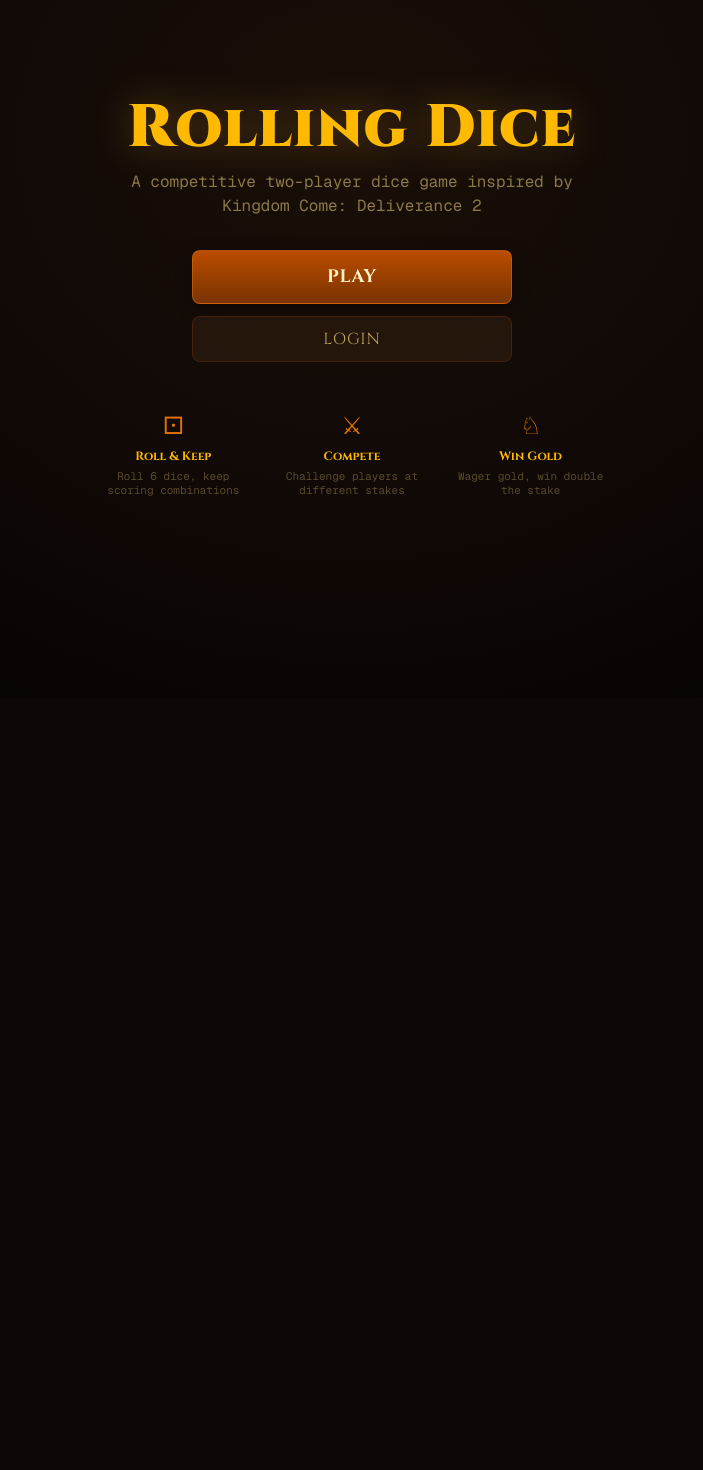
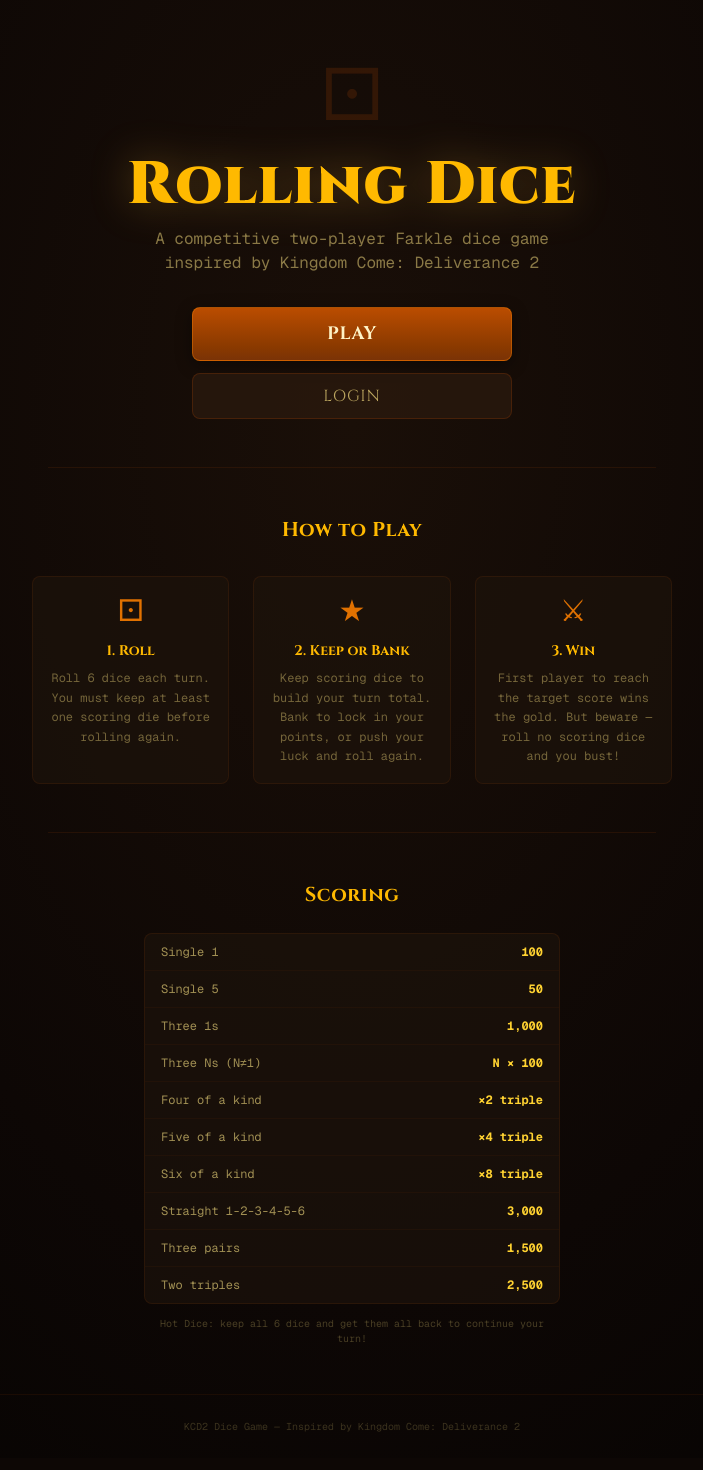
Before and after one commit to Emirhan58/dice-game-frontend, a Next.js app: page / in a window 1280 px wide. Shown: the part 102-1572 px from the top of the page, without its empty margins (288-991 px from the left). Before the commit the page ends 800 px from the top, so only its background shows below. Built offline with nearby package versions, Linux system fonts and the light colour scheme; no server answers.

Commit message:
fix: update scoring rules to match KCD2 values
Straight 1-6 now scores 3000 (was 1500), three pairs scores 1500
(was 750), and add new two triples combination worth 2500.

```diff
--- a/src/app/page.tsx
+++ b/src/app/page.tsx
@@ -1,7 +1,5 @@
 "use client";
 
-import { useEffect } from "react";
-import { useRouter } from "next/navigation";
 import { useAuthStore } from "@/stores/auth-store";
 import Link from "next/link";
 
@@ -17,39 +15,51 @@
   return store;
 }
 
+const scoringRules = [
+  { combo: "Single 1", points: "100" },
+  { combo: "Single 5", points: "50" },
+  { combo: "Three 1s", points: "1,000" },
+  { combo: "Three Ns (N\u22601)", points: "N \u00d7 100" },
+  { combo: "Four of a kind", points: "\u00d72 triple" },
+  { combo: "Five of a kind", points: "\u00d74 triple" },
+  { combo: "Six of a kind", points: "\u00d78 triple" },
+  { combo: "Straight 1-2-3-4-5-6", points: "3,000" },
+  { combo: "Three pairs", points: "1,500" },
+  { combo: "Two triples", points: "2,500" },
+];
+
 export default function Home() {
-  const router = useRouter();
-  const { isAuthenticated } = useHydratedAuth();
-
-  useEffect(() => {
-    if (isAuthenticated) {
-      router.replace("/lobby");
-    }
-  }, [isAuthenticated, router]);
-
-  // Don't flash landing page for authenticated users
-  if (isAuthenticated) {
-    return (
-      <div className="medieval-bg fixed inset-0 flex items-center justify-center z-40">
-        <div className="animate-spin h-8 w-8 border-4 border-amber-600 border-t-transparent rounded-full" />
-      </div>
-    );
-  }
+  const { isAuthenticated, username } = useHydratedAuth();
 
   return (
-    <div className="medieval-bg fixed inset-0 flex flex-col items-center justify-center text-center gap-8 px-4 z-40">
-      {/* Title */}
+    <div className="medieval-bg min-h-screen">
+      {/* Hero */}
+      <section className="flex flex-col items-center justify-center text-center gap-6 px-4 pt-20 pb-12">
+        <div className="text-amber-900/30 text-7xl select-none">&#9856;</div>
         <div className="space-y-3">
           <h1 className="font-medieval text-5xl sm:text-6xl font-black text-amber-400 tracking-wide drop-shadow-[0_0_20px_rgba(200,146,44,0.4)]">
             Rolling Dice
           </h1>
           <p className="text-amber-200/50 text-sm sm:text-base max-w-md mx-auto">
-          A competitive two-player dice game inspired by Kingdom Come: Deliverance 2
+            A competitive two-player Farkle dice game inspired by Kingdom Come: Deliverance 2
           </p>
         </div>
 
-      {/* Actions */}
-      <div className="flex flex-col items-center gap-3 w-full max-w-xs">
+        {/* CTA */}
+        <div className="flex flex-col items-center gap-3 w-full max-w-xs mt-2">
+          {isAuthenticated ? (
+            <>
+              <p className="text-amber-200/40 text-xs">
+                Welcome back, <span className="text-amber-300 font-bold">{username ?? "adventurer"}</span>
+              </p>
+              <Link href="/lobby" className="w-full">
+                <button className="w-full py-3 px-6 bg-gradient-to-b from-amber-700 to-amber-900 border border-amber-600/50 rounded-lg text-amber-100 font-medieval text-lg font-bold tracking-wider hover:from-amber-600 hover:to-amber-800 transition-all shadow-[0_4px_16px_rgba(0,0,0,0.4)] hover:shadow-[0_4px_20px_rgba(200,146,44,0.3)]">
+                  ENTER TAVERN
+                </button>
+              </Link>
+            </>
+          ) : (
+            <>
               <Link href="/register" className="w-full">
                 <button className="w-full py-3 px-6 bg-gradient-to-b from-amber-700 to-amber-900 border border-amber-600/50 rounded-lg text-amber-100 font-medieval text-lg font-bold tracking-wider hover:from-amber-600 hover:to-amber-800 transition-all shadow-[0_4px_16px_rgba(0,0,0,0.4)] hover:shadow-[0_4px_20px_rgba(200,146,44,0.3)]">
                   PLAY
@@ -60,32 +70,83 @@
                   LOGIN
                 </button>
               </Link>
+            </>
+          )}
+        </div>
+      </section>
+
+      {/* Divider */}
+      <div className="max-w-2xl mx-auto px-8">
+        <div className="border-t border-amber-900/20" />
       </div>
 
-      {/* Features */}
-      <div className="grid grid-cols-3 gap-6 mt-4 max-w-lg">
-        <div className="text-center space-y-1.5">
-          <div className="text-2xl text-amber-600">&#9856;</div>
-          <h3 className="font-medieval text-xs text-amber-400 font-bold">Roll & Keep</h3>
-          <p className="text-[11px] text-amber-200/30 leading-tight">
-            Roll 6 dice, keep scoring combinations
+      {/* How to Play */}
+      <section className="max-w-2xl mx-auto px-4 py-12">
+        <h2 className="font-medieval text-xl text-amber-400 font-bold tracking-wide text-center mb-8">
+          How to Play
+        </h2>
+
+        <div className="grid grid-cols-1 sm:grid-cols-3 gap-6">
+          <div className="text-center p-4 bg-[#1e140c]/60 border border-amber-900/20 rounded-lg">
+            <div className="text-3xl text-amber-600 mb-3">&#9856;</div>
+            <h3 className="font-medieval text-sm text-amber-400 font-bold mb-2">1. Roll</h3>
+            <p className="text-xs text-amber-200/40 leading-relaxed">
+              Roll 6 dice each turn. You must keep at least one scoring die before rolling again.
             </p>
           </div>
-        <div className="text-center space-y-1.5">
-          <div className="text-2xl text-amber-600">&#9876;</div>
-          <h3 className="font-medieval text-xs text-amber-400 font-bold">Compete</h3>
-          <p className="text-[11px] text-amber-200/30 leading-tight">
-            Challenge players at different stakes
+          <div className="text-center p-4 bg-[#1e140c]/60 border border-amber-900/20 rounded-lg">
+            <div className="text-3xl text-amber-600 mb-3">&#9733;</div>
+            <h3 className="font-medieval text-sm text-amber-400 font-bold mb-2">2. Keep or Bank</h3>
+            <p className="text-xs text-amber-200/40 leading-relaxed">
+              Keep scoring dice to build your turn total. Bank to lock in your points, or push your luck and roll again.
             </p>
           </div>
-        <div className="text-center space-y-1.5">
-          <div className="text-2xl text-amber-600">&#9816;</div>
-          <h3 className="font-medieval text-xs text-amber-400 font-bold">Win Gold</h3>
-          <p className="text-[11px] text-amber-200/30 leading-tight">
-            Wager gold, win double the stake
+          <div className="text-center p-4 bg-[#1e140c]/60 border border-amber-900/20 rounded-lg">
+            <div className="text-3xl text-amber-600 mb-3">&#9876;</div>
+            <h3 className="font-medieval text-sm text-amber-400 font-bold mb-2">3. Win</h3>
+            <p className="text-xs text-amber-200/40 leading-relaxed">
+              First player to reach the target score wins the gold. But beware — roll no scoring dice and you bust!
             </p>
           </div>
         </div>
+      </section>
+
+      {/* Divider */}
+      <div className="max-w-2xl mx-auto px-8">
+        <div className="border-t border-amber-900/20" />
+      </div>
+
+      {/* Scoring Table */}
+      <section className="max-w-md mx-auto px-4 py-12">
+        <h2 className="font-medieval text-xl text-amber-400 font-bold tracking-wide text-center mb-6">
+          Scoring
+        </h2>
+
+        <div className="bg-[#1e140c]/60 border border-amber-900/20 rounded-lg overflow-hidden">
+          {scoringRules.map((rule, i) => (
+            <div
+              key={rule.combo}
+              className={`flex items-center justify-between px-4 py-2.5 ${
+                i !== scoringRules.length - 1 ? "border-b border-amber-900/10" : ""
+              }`}
+            >
+              <span className="text-xs text-amber-200/60">{rule.combo}</span>
+              <span className="text-xs text-amber-300 font-bold font-mono">{rule.points}</span>
+            </div>
+          ))}
+        </div>
+
+        <p className="text-center text-[10px] text-amber-200/25 mt-3">
+          Hot Dice: keep all 6 dice and get them all back to continue your turn!
+        </p>
+      </section>
+
+      {/* Footer */}
+      <footer className="border-t border-amber-900/15 py-6 text-center">
+        <p className="text-[10px] text-amber-200/20">
+          KCD2 Dice Game — Inspired by Kingdom Come: Deliverance 2
+        </p>
+      </footer>
     </div>
   );
 }
--- a/src/lib/scoring.ts
+++ b/src/lib/scoring.ts
@@ -2,22 +2,19 @@
  * Farkle / KCD2 dice scoring rules.
  *
  * Scoring combinations:
- *   Single 1      = 100
- *   Single 5      = 50
- *   Three 1s      = 1000
- *   Three 2s      = 200
- *   Three 3s      = 300
- *   Three 4s      = 400
- *   Three 5s      = 500
- *   Three 6s      = 600
- *   Four of a kind = 2 × three-of-a-kind
- *   Five of a kind = 4 × three-of-a-kind
- *   Six of a kind  = 8 × three-of-a-kind
- *   1-2-3-4-5-6 straight = 1500
- *   Three pairs    = 750
+ *   Single 1            = 100
+ *   Single 5            = 50
+ *   Three 1s            = 1000
+ *   Three Ns (N≠1)      = N × 100
+ *   Four of a kind      = 2 × three-of-a-kind
+ *   Five of a kind      = 4 × three-of-a-kind
+ *   Six of a kind       = 8 × three-of-a-kind
+ *   1-2-3-4-5-6 straight = 3000
+ *   Three pairs         = 1500
+ *   Two triples         = 2500
  *
  * A die is "scoring" if it participates in at least one scoring combination
- * among the currently rolled (unkepted) dice.
+ * among the currently rolled (unkept) dice.
  */
 
 interface DieInfo {
@@ -45,6 +42,15 @@
   if (dice.length === 6 && counts.size === 6) {
     for (const die of dice) scoring.add(die.slot);
     return scoring;
+  }
+
+  // Check two triples (e.g. three 2s + three 5s)
+  if (dice.length === 6) {
+    const tripleCount = [...counts.values()].filter((g) => g.length === 3).length;
+    if (tripleCount === 2) {
+      for (const die of dice) scoring.add(die.slot);
+      return scoring;
+    }
   }
 
   // Check three pairs
@@ -85,12 +91,18 @@
   }
 
   // Straight (1-2-3-4-5-6)
-  if (dice.length === 6 && counts.size === 6) return 1500;
+  if (dice.length === 6 && counts.size === 6) return 3000;
+
+  // Two triples
+  if (dice.length === 6) {
+    const tripleCount = [...counts.values()].filter((c) => c === 3).length;
+    if (tripleCount === 2) return 2500;
+  }
 
   // Three pairs
   if (dice.length === 6) {
     const pairCount = [...counts.values()].filter((c) => c === 2).length;
-    if (pairCount === 3) return 750;
+    if (pairCount === 3) return 1500;
   }
 
   let score = 0;
```
Lines whose indentation alone changed are shown as unchanged.
